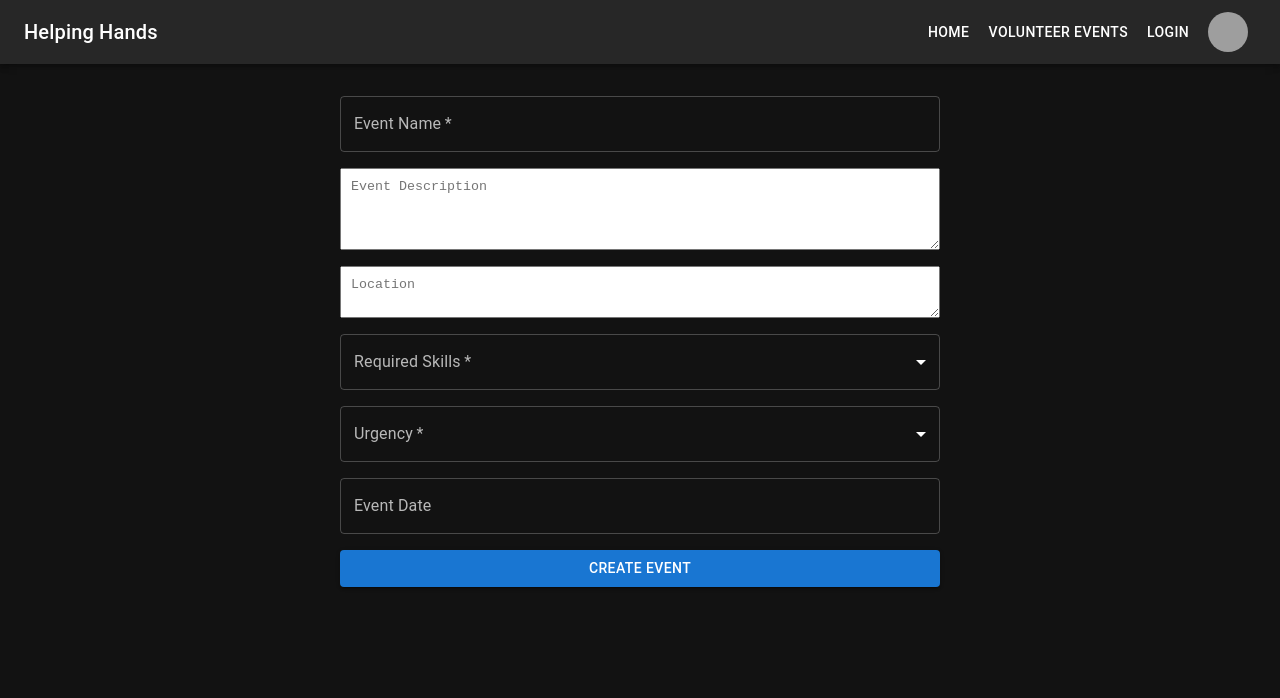
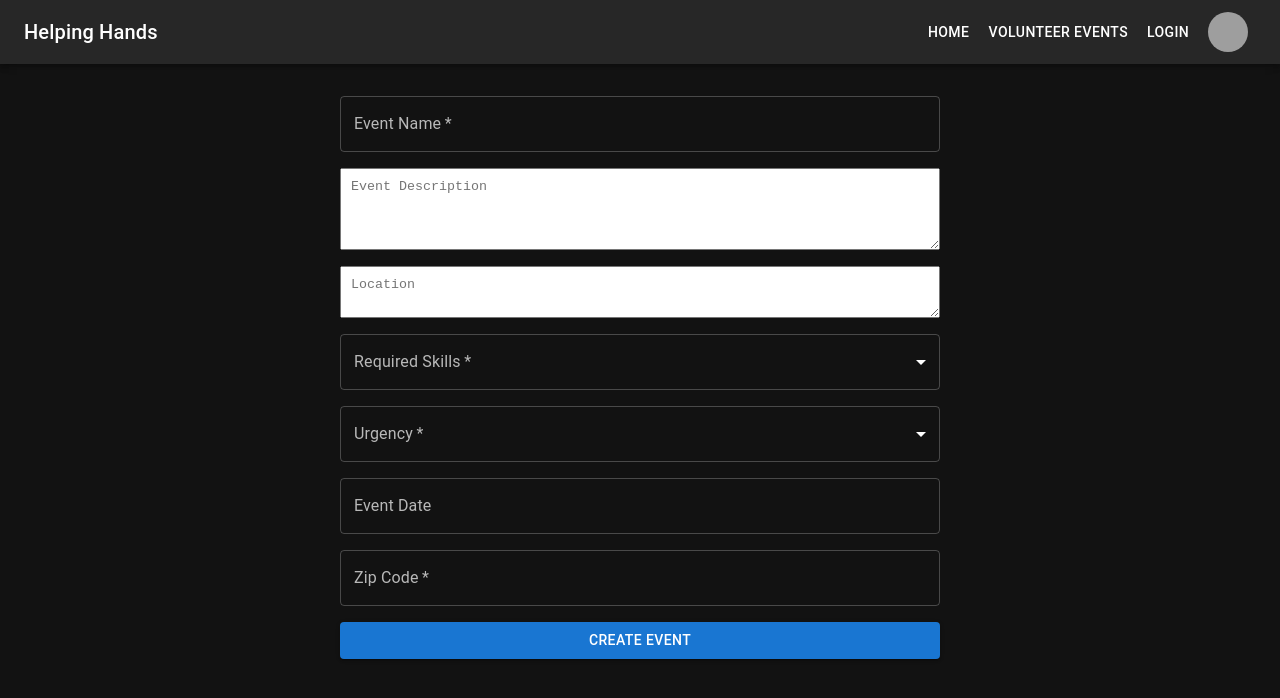
Before and after one commit to CyberCthulhu/COSC4353-GroupProject, a React (Create React App) app in the folder frontend/: page /event-management in a window 1280 px wide. Shown: the top 698 px of the page. Built offline with nearby package versions, Linux system fonts and the light colour scheme; grey boxes are pictures that could not be loaded.

Commit message:
Implemented date field in event form.

```diff
--- a/frontend/src/components/EventManagement.js
+++ b/frontend/src/components/EventManagement.js
@@ -15,7 +15,6 @@ import {
 } from '@mui/material';
 import { LocalizationProvider, DatePicker } from '@mui/x-date-pickers';
 import { AdapterDateFns } from '@mui/x-date-pickers/AdapterDateFnsV3';
-import { format } from 'date-fns';  // Importing date-fns for date formatting
 
 const skillsList = [
   'Communication',
@@ -39,16 +38,19 @@ const EventManagement = () => {
   const [requiredSkills, setRequiredSkills] = useState([]);
   const [urgency, setUrgency] = useState('');
   const [eventDate, setEventDate] = useState(null);
+  const [zipCode, setZipCode] = useState('');
 
   const handleSkillsChange = (event) => {
-    const { target: { value } } = event;
-    setRequiredSkills(typeof value === 'string' ? value.split(',') : value);
+    const {
+      target: { value },
+    } = event;
+    setRequiredSkills(
+      typeof value === 'string' ? value.split(',') : value,
+    );
   };
 
   const handleSubmit = async (event) => {
     event.preventDefault();
-
-    const formattedDate = eventDate ? format(eventDate, 'yyyy-MM-dd') : null; // Format date to 'yyyy-MM-dd'
 
     const eventData = {
       title: eventName,
@@ -56,8 +58,8 @@ const EventManagement = () => {
       location,
       requiredSkills,
       urgency,
-      date: formattedDate,  // Use formatted date (only date part)
-      zipCode: "12345",  // Modify zipCode as needed
+      date: eventDate,
+      zipCode,
     };
 
     try {
@@ -70,6 +72,7 @@ const EventManagement = () => {
       setRequiredSkills([]);
       setUrgency('');
       setEventDate(null);
+      setZipCode('');
     } catch (error) {
       console.error('Error creating event:', error.response?.data || error.message);
     }
@@ -154,6 +157,16 @@ const EventManagement = () => {
           />
         </LocalizationProvider>
 
+        {/* Zip Code */}
+        <TextField
+          label="Zip Code"
+          variant="outlined"
+          value={zipCode}
+          onChange={(e) => setZipCode(e.target.value.replace(/[^0-9]/g, '').slice(0, 5))}
+          required
+          inputProps={{ maxLength: 5 }}
+        />
+
         {/* Submit Button */}
         <Button type="submit" variant="contained" color="primary">
           Create Event
```
Also changed, not shown: 1 other file (tests, documents, lock files or other folders).
